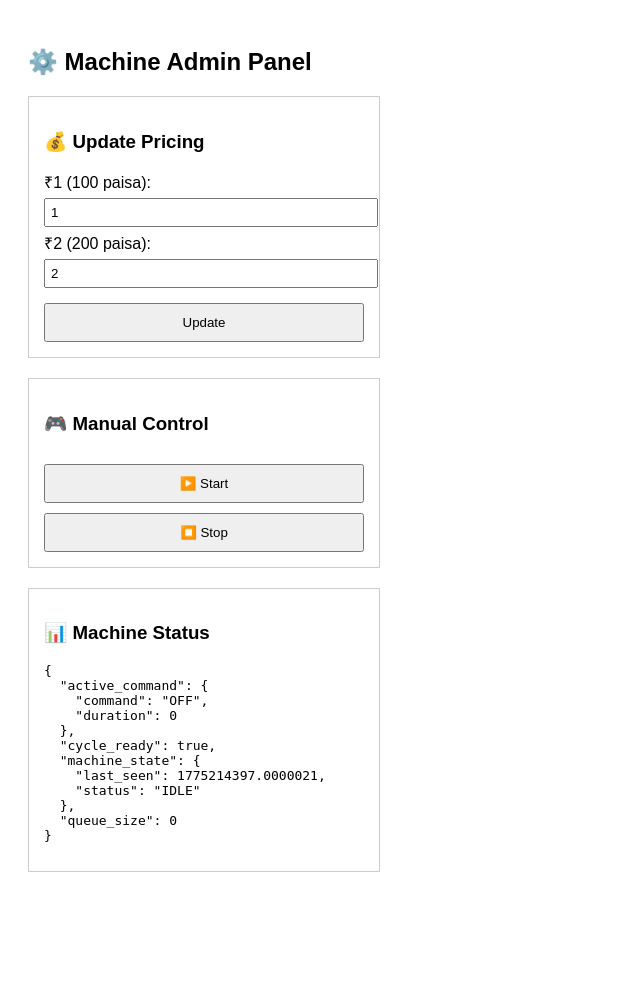
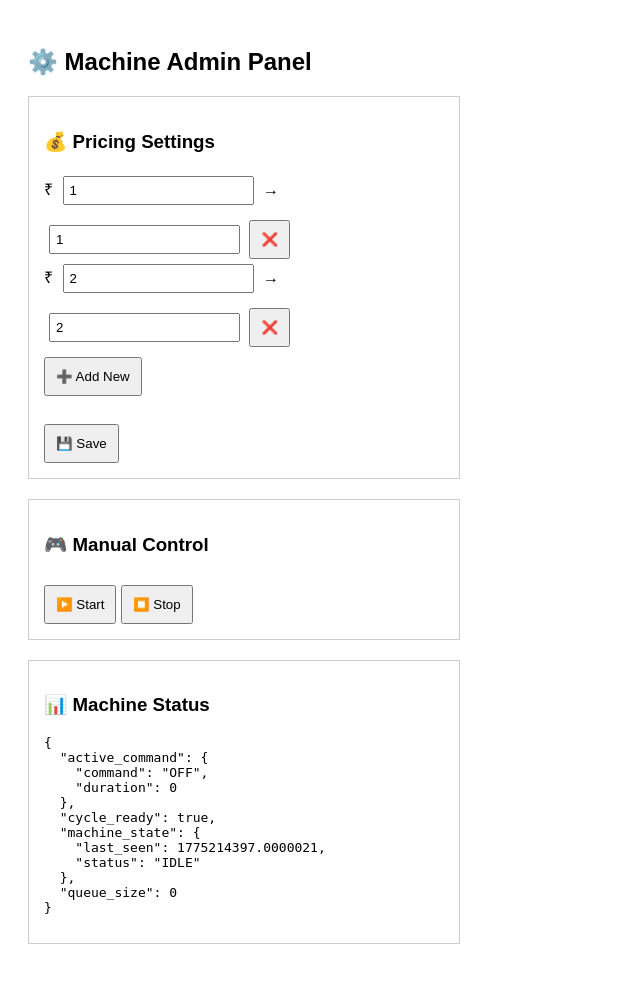
Before and after one commit to ROYALSAIPG/washing-machine-server, a Flask app: page /admin in a window 1280 px wide. Shown: the whole page, without its empty margins (0-640 px from the left). Before the commit the page ends 872 px from the top, so only its background shows below. Run offline with Flask 3, Linux system fonts and the light colour scheme.

Commit message:
Update admin.html

```diff
--- a/templates/admin.html
+++ b/templates/admin.html
@@ -4,9 +4,9 @@
     <title>Machine Admin Panel</title>
     <style>
         body { font-family: Arial; padding: 20px; }
-        .box { border: 1px solid #ccc; padding: 15px; width: 320px; margin-bottom: 20px; }
-        input { padding: 5px; margin: 5px 0; width: 100%; }
-        button { padding: 10px; margin-top: 10px; width: 100%; }
+        .box { border: 1px solid #ccc; padding: 15px; width: 400px; margin-bottom: 20px; }
+        input { padding: 5px; margin: 5px; }
+        button { padding: 10px; margin-top: 10px; }
     </style>
 </head>
 <body>
@@ -14,20 +14,16 @@
 <h2>⚙️ Machine Admin Panel</h2>
 
 <div class="box">
-    <h3>💰 Update Pricing</h3>
+    <h3>💰 Pricing Settings</h3>
 
-    <label>₹1 (100 paisa):</label>
-    <input type="number" id="p100">
+    <div id="priceList"></div>
 
-    <label>₹2 (200 paisa):</label>
-    <input type="number" id="p200">
-
-    <button onclick="updateSettings()">Update</button>
+    <button onclick="addRow()">➕ Add New</button><br><br>
+    <button onclick="saveSettings()">💾 Save</button>
 </div>
 
 <div class="box">
     <h3>🎮 Manual Control</h3>
-
     <button onclick="startMachine()">▶️ Start</button>
     <button onclick="stopMachine()">⏹️ Stop</button>
 </div>
@@ -38,32 +34,54 @@
 </div>
 
 <script>
+
+function addRow(amount="", duration="") {
+    let div = document.createElement("div");
+
+    div.innerHTML = `
+        ₹ <input type="number" class="amount" value="${amount}" placeholder="Amount (₹)">
+        → <input type="number" class="duration" value="${duration}" placeholder="Minutes">
+        <button onclick="this.parentElement.remove()">❌</button>
+    `;
+
+    document.getElementById("priceList").appendChild(div);
+}
+
 function loadSettings() {
     fetch("/get-settings")
     .then(res => res.json())
     .then(data => {
-        document.getElementById("p100").value = data.prices[100];
-        document.getElementById("p200").value = data.prices[200];
+        document.getElementById("priceList").innerHTML = "";
+
+        for (let amt in data.prices) {
+            addRow(amt/100, data.prices[amt]); // paisa → ₹
+        }
     });
 }
 
-function updateSettings() {
-    let p100 = document.getElementById("p100").value;
-    let p200 = document.getElementById("p200").value;
+function saveSettings() {
+    let amounts = document.getElementsByClassName("amount");
+    let durations = document.getElementsByClassName("duration");
+
+    let prices = {};
+
+    for (let i = 0; i < amounts.length; i++) {
+        let amt = parseInt(amounts[i].value) * 100; // ₹ → paisa
+        let dur = parseInt(durations[i].value);
+
+        if (amt && dur) {
+            prices[amt] = dur;
+        }
+    }
 
     fetch("/update-settings", {
         method: "POST",
         headers: {"Content-Type": "application/json"},
-        body: JSON.stringify({
-            prices: {
-                100: parseInt(p100),
-                200: parseInt(p200)
-            }
-        })
+        body: JSON.stringify({prices: prices})
     })
     .then(res => res.json())
     .then(() => {
-        alert("✅ Updated");
+        alert("✅ Saved Successfully");
         loadSettings();
     });
 }
@@ -78,18 +96,17 @@ function loadStatus() {
 }
 
 function startMachine() {
-    fetch("/manual-start", {method: "POST"})
-    .then(() => alert("▶️ Started"));
+    fetch("/manual-start", {method: "POST"});
 }
 
 function stopMachine() {
-    fetch("/manual-stop", {method: "POST"})
-    .then(() => alert("⏹️ Stopped"));
+    fetch("/manual-stop", {method: "POST"});
 }
 
 setInterval(loadStatus, 3000);
 loadSettings();
 loadStatus();
+
 </script>
 
 </body>
```
